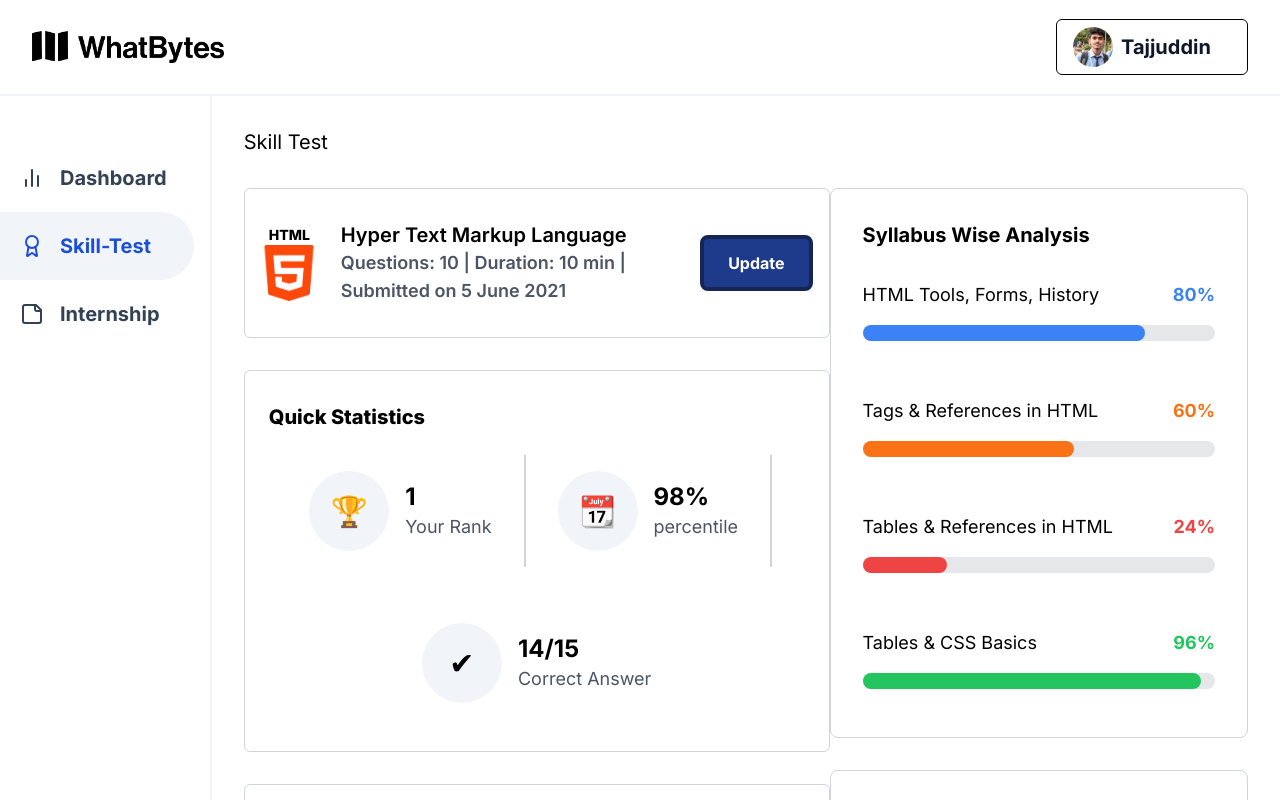
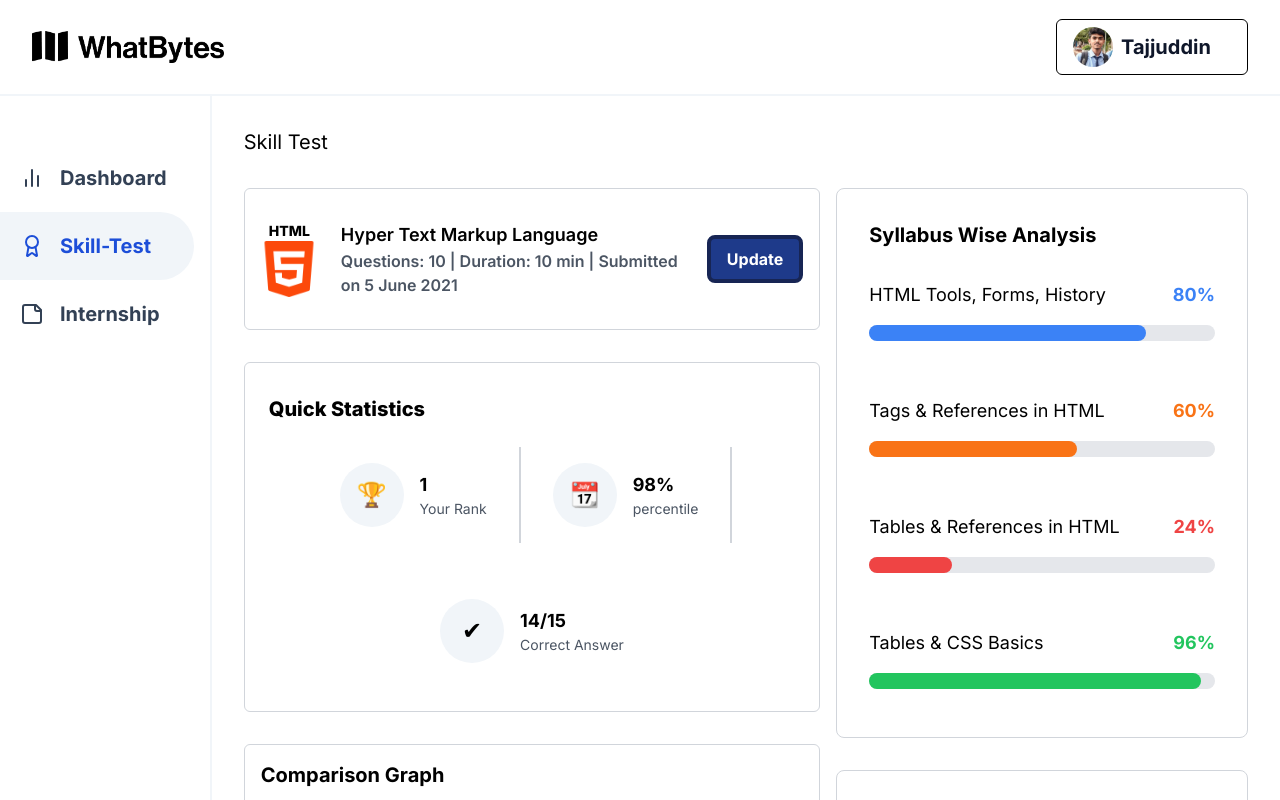
Before and after one commit to tajmalnas/WhatBytes_FrontEnd, a Next.js app: page /skill-test in a window 1280 px wide. Shown: the top 800 px of the page. Built offline with nearby package versions, Linux system fonts and the light colour scheme.

Commit message:
make some change in text size after deployment

```diff
--- a/src/app/skill-test/page.tsx
+++ b/src/app/skill-test/page.tsx
@@ -10,7 +10,7 @@
     <Provider store={store}>
     <div className='h-fit w-full lg:p-8 p-4'>
         <h1 className='text-xl'>Skill Test</h1>
-        <div className='mt-4 md:mt-8 w-full flex flex-col gap-8 lg:gap-0 lg:flex-row'>
+        <div className='mt-4 md:mt-8 w-full flex flex-col gap-8 lg:gap-4 lg:flex-row'>
             <div className='w-full lg:w-7/12 '>
                 <LeftSection/>
             </div>
--- a/src/components/skill-test/quick-statistics.tsx
+++ b/src/components/skill-test/quick-statistics.tsx
@@ -10,31 +10,31 @@
         <div className='flex flex-row gap-6 flex-wrap justify-center'>
         <div className='flex flex-row items-center px-2 py-4 gap-4 mt-4 pr-8 md:border-r-2 md:border-gray-300'>
             <div className='text-md'>
-                <div className='w-12 h-12 lg:w-20 md:h-20 text-md md:text-3xl rounded-full bg-slate-100 flex items-center justify-center'>🏆</div>
+                <div className='w-10 h-10 lg:w-16 md:h-16 text-md md:text-2xl rounded-full bg-slate-100 flex items-center justify-center'>🏆</div>
             </div>
             <div className='flex-col text-lg'>
-                <div className='lg:text-2xl text-md font-bold'>{rank}</div>
-                <div className='text-gray-600 md:text-lg text-lg'>Your Rank</div>
+                <div className='lg:text-lg text-md font-bold'>{rank}</div>
+                <div className='text-gray-600 lg:text-md text-sm'>Your Rank</div>
             </div>
         </div>
 
         <div className='flex flex-row items-center px-2 py-4 gap-4 mt-4 pr-8 md:border-r-2 md:border-gray-300'>
             <div className='text-md'>
-                <div className='w-12 h-12 lg:w-20 md:h-20 text-md md:text-3xl rounded-full bg-slate-100 flex items-center justify-center'>📆</div>
+                <div className='w-10 h-10 lg:w-16 md:h-16 text-md md:text-2xl rounded-full bg-slate-100 flex items-center justify-center'>📆</div>
             </div>
             <div className='flex-col text-lg'>
-                <div className='lg:text-2xl text-md font-bold'>{percentile}%</div>
-                <div className='text-gray-600 md:text-lg text-lg'>percentile</div>
+                <div className='lg:text-lg text-md font-bold'>{percentile}%</div>
+                <div className='text-gray-600 lg:text-md text-sm'>percentile</div>
             </div>
         </div>
 
         <div className='flex flex-row items-center px-2 py-4 gap-4 mt-4'>
             <div className='text-md'>
-                <div className='w-12 h-12 lg:w-20 md:h-20 text-md md:text-3xl rounded-full bg-slate-100 flex items-center justify-center'>✔</div>
+                <div className='w-10 h-10 lg:w-16 md:h-16 text-md md:text-2xl rounded-full bg-slate-100 flex items-center justify-center'>✔</div>
             </div>
             <div className='flex-col text-lg'>
-                <div className='lg:text-2xl text-md font-bold'>{currentScore}/15</div>
-                <div className='text-gray-600 md:text-lg text-lg'>Correct Answer</div>
+                <div className='lg:text-lg text-md font-bold'>{currentScore}/15</div>
+                <div className='text-gray-600 lg:text-md text-sm'>Correct Answer</div>
             </div>
         </div>
         </div>
--- a/src/components/skill-test/skill-test-information.tsx
+++ b/src/components/skill-test/skill-test-information.tsx
@@ -21,16 +21,16 @@
         </div>
       </div>
       <div className='flex flex-col pl-4'>
-        <div className='text-xl font-semibold'>
+        <div className='text-lg font-semibold'>
           Hyper Text Markup Language
         </div>
-        <div className='font-semibold text-gray-600 text-lg'>
+        <div className='font-semibold text-gray-600 text-md'>
           Questions: 10 | Duration: 10 min | Submitted on 5 June 2021
         </div>
       </div>
       <div className='pl-4'>
         <button
-          className='bg-blue-900 text-white font-bold rounded-lg py-3 px-6 border-4 border-blue-950 hover:scale-90'
+          className='bg-blue-900 text-white font-bold rounded-lg py-2 px-4 border-4 border-blue-950 hover:scale-90'
           onClick={handleOpenDialog}
         >
           Update
```
